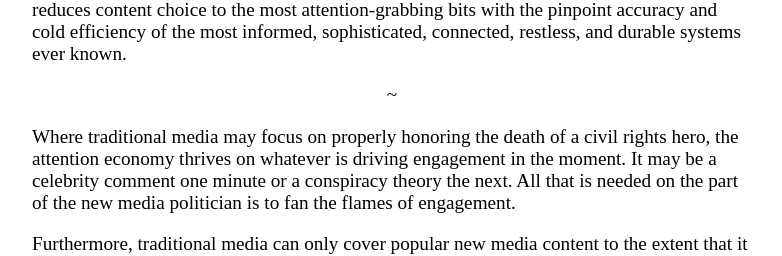
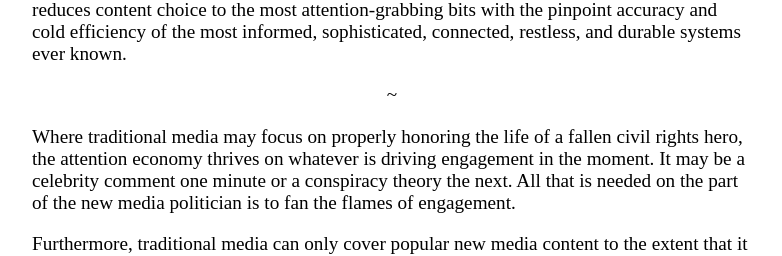
Before and after one commit to siznax/www, a plain HTML site: page politics.html in a window 1280 px wide. Shown: the part 2182-2438 px from the top of the page, without its empty margins (248-1030 px from the left). Drawn offline with Linux system fonts and the light colour scheme.

Commit message:
Edited politics

```diff
--- a/politics.html
+++ b/politics.html
@@ -145,9 +145,9 @@ known.</p>
 
 <p style="text-align:center">~</p>
 
-<p>Where traditional media may focus on properly honoring the death of
-a civil rights hero, the attention economy thrives on whatever is
-driving engagement in the moment. It may be a celebrity comment one
+<p>Where traditional media may focus on properly honoring the life of
+a fallen civil rights hero, the attention economy thrives on whatever
+is driving engagement in the moment. It may be a celebrity comment one
 minute or a conspiracy theory the next. All that is needed on the part
 of the new media politician is to fan the flames of engagement.</p>
 
```
